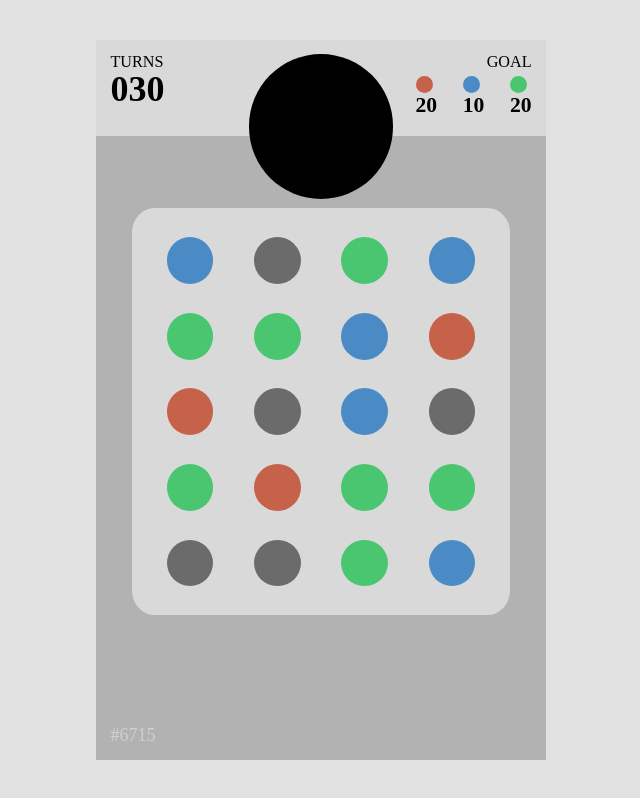
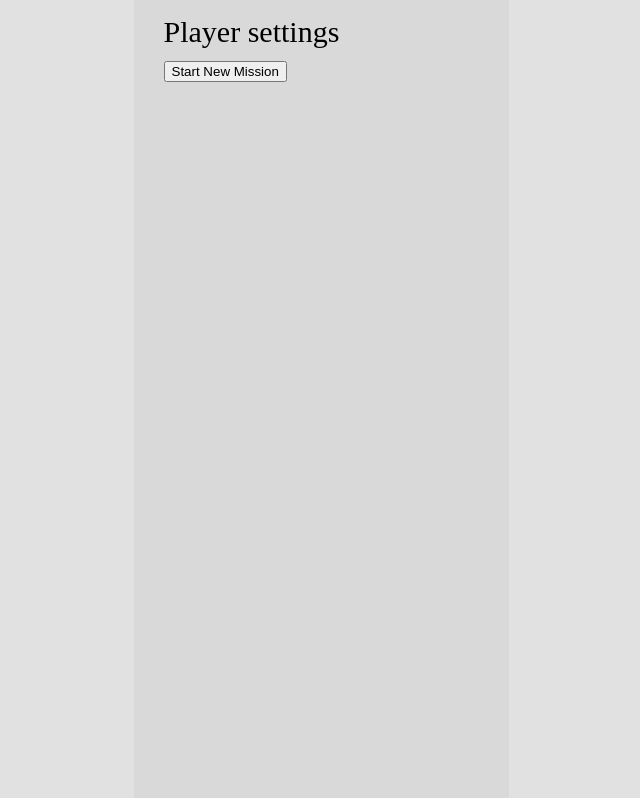
Before and after one commit to dshamak-dev/gems-battle, a plain HTML site: page index.html in a window 1280 px wide. Shown: the whole page, without its empty margins (319-959 px from the left). Drawn offline with Linux system fonts and the light colour scheme.

Commit message:
Update session screen

```diff
--- a/index.js
+++ b/index.js
@@ -1,10 +1,21 @@
+import GameScreen from "./scripts/game.screen.js";
+import { getRandomArrayItem } from "./scripts/gems.helpers.js";
+import MenuScreen from "./scripts/menu/menu.screen.js";
 import Session from "./scripts/session/gems.session.js";
 
 const GAME_STORAGE_KEY = "gems-battle_sessions";
+const GAME_VERSION = 0.1;
+const PACK_ID_LIST = ["dev-pack", "dev-pack-2"];
 
 class Game {
   el = null;
+  screens = [];
   sessions = [];
+  version = GAME_VERSION;
+
+  get activeMission() {
+    return this.sessions.find((it) => [null, 0].includes(it?.state));
+  }
 
   constructor() {
     this.el = document.getElementById("root");
@@ -14,18 +25,59 @@ class Game {
     if (sessionsData != null) {
       const sessionDataList = Object.values(sessionsData);
 
-      sessionDataList.forEach((sessionData) => this.startSession(sessionData));
+      sessionDataList.forEach((sessionData) => {
+        const isActive = [null, 0].includes(sessionData?.state)
+
+        if (!isActive) {
+          return;
+        }
+
+        this.startSession(sessionData);
+      });
     } else {
       // TODO: Add menu to start new Session
-      this.startNextSession();
+      // this.startNextSession();
     }
 
-    // console.info('Create Game');
+    const menuScreen = new MenuScreen({ parentEl: this.el, game: this });
+    menuScreen.show();
+
+    this.screens.push(menuScreen);
+
+    window.addEventListener("resize", this.render.bind(this));
+
+    this.render();
   }
 
-  startNextSession() {
+  getScreen(type) {
+    let instance = null;
+
+    switch (type) {
+      case "menu": {
+        instance = MenuScreen;
+        break;
+      }
+      default: {
+        break;
+      }
+    }
+
+    if (instance == null) {
+      return null;
+    }
+
+    return this.screens.find((s) => s instanceof instance);
+  }
+
+  startNextSession(targetPackId) {
+    const packId = targetPackId || getRandomArrayItem(PACK_ID_LIST);
+
+    if (packId == null) {
+      return;
+    }
+
     // TODO: Add menu to select next mission
-    this.startSession({ packId: "dev-pack" });
+    this.startSession({ packId });
   }
 
   startSession(data = null) {
@@ -37,21 +89,22 @@ class Game {
   }
 
   update() {
-    console.info("Update Game");
+    this.screens.forEach((screen) => screen.update());
 
     this.sessions.forEach((session) => session.update());
+
+    this.render();
   }
 
   render() {
     this.el.innerHTML = "";
-    console.info("Render Game");
 
-    const activeSession = this.sessions.find((it) =>
-      [null, 0].includes(it?.state)
-    );
+    this.screens.forEach((screen) => screen.render());
 
-    if (activeSession != null) {
-      activeSession.render(this.el);
+    const activeMission = this.activeMission;
+
+    if (activeMission != null) {
+      activeMission.render(this.el);
       return;
     }
 
@@ -91,4 +144,4 @@ class Game {
   }
 }
 
-const game = new Game();
+window.game = new Game();
--- /dev/null
+++ b/scripts/game.component.js
@@ -0,0 +1,30 @@
+export default class GameComponent {
+  children = [];
+  el = null;
+  parentEl = null;
+
+  constructor(props = {}) {
+    Object.assign(this, props);
+
+    this.el = document.createElement("div");
+
+    this.update();
+    this.render();
+  }
+
+  update() {
+    this.children?.forEach((it) => it.update());
+  }
+
+  render() {
+    const parentEl = this.el.parent;
+
+    if (parentEl == null &&  this.parentEl == null) {
+      return;
+    } else if (parentEl == null) {
+      this.parentEl.append(this.el);
+    }
+
+    this.children?.forEach((it) => it.render());
+  }
+}
--- /dev/null
+++ b/scripts/game.screen.js
@@ -0,0 +1,79 @@
+import GameComponent from "./game.component.js";
+
+const MIN_SCREEN_WIDTH = 375;
+const FULLSCREEN_WIDTH_BREAKPOINT = 720;
+const SCREEN_WIDTH_PROPOTIONS = 1 / 3;
+
+export default class GameScreen extends GameComponent {
+  displayType = "block";
+  layer = 1;
+  visible = false;
+
+  get screenWidth() {
+    const isPortrait = screen.orientation?.type?.includes("portrait");
+    const screenWidth = screen.width;
+    const useFullscreen = isPortrait && screenWidth <= FULLSCREEN_WIDTH_BREAKPOINT;
+
+    const windowHeight = screen.height;
+    const targetWidth = useFullscreen ? screen.width : SCREEN_WIDTH_PROPOTIONS * windowHeight;
+
+    return Math.max(targetWidth, MIN_SCREEN_WIDTH);
+  }
+
+  constructor(props = { layer: 0 }) {
+    super(props);
+
+    this.layer = props?.layer || 0;
+
+    this.el.classList.add("game_screen");
+    this.el.setAttribute(
+      "style",
+      `
+        --root-height: 100vh;
+        --root-font-size: calc(var(--root-width) * 0.08);
+        font-size: var(--root-font-size);
+        width: var(--root-width);
+        height: var(--root-height);
+        background-color: #D9D9D9;
+        z-index: ${this.layer || 0};
+        overflow: hidden;
+      `
+    );
+
+    this.update();
+    this.render();
+  }
+
+  update() {
+    super.update();
+  }
+
+  render() {
+    const windowWidth = screen.width;
+    const isOverlayScreen = windowWidth < this.screenWidth * 2;
+
+    this.el.classList.toggle("visible", this.visible);
+    this.el.style.setProperty(
+      "--root-width",
+      `min(${this.screenWidth}px, 100vw)`
+    );
+    this.el.style.display = this.visible ? this.displayType : "none";
+    this.el.style.position = isOverlayScreen ? "absolute" : "relative";
+
+    super.render();
+  }
+
+  show() {
+    this.visible = true;
+
+    this.update();
+    this.render();
+  }
+
+  hide() {
+    this.visible = false;
+
+    this.update();
+    this.render();
+  }
+}
--- a/scripts/gems.helpers.js
+++ b/scripts/gems.helpers.js
@@ -39,7 +39,11 @@ export const getIndexesByDirection = (
   gridSize,
   direction = "down"
 ) => {
-  let adjacentIndex = getAdjacentIndexByDirection(fromIndex, gridSize, direction);
+  let adjacentIndex = getAdjacentIndexByDirection(
+    fromIndex,
+    gridSize,
+    direction
+  );
 
   if (adjacentIndex !== -1) {
     return [
@@ -101,3 +105,19 @@ export const getAdjacentIndexByDirection = (
 
   return nextIndex;
 };
+
+export const getRandomArrayItem = (arr) => {
+  const index = getRandomArrayIndex(arr);
+
+  return index === -1 ? null : arr[index];
+};
+
+export const getRandomArrayIndex = (arr) => {
+  if (arr == null || !Array.isArray(arr)) {
+    return -1;
+  }
+
+  let randIndex = getRandom(0, arr.length, true);
+
+  return Math.max(Math.min(arr.length - 1, randIndex), 0);
+};
--- a/scripts/gems.package.js
+++ b/scripts/gems.package.js
@@ -4,7 +4,6 @@ export const loadPackage = async (packageId) => {
   let pack = await fetch(`packages/${packageId}.json`).then(res => res.json());
 
   PACKAGES[packageId] = Object.assign({}, pack);
-  console.info("Pack loaded", pack);
 
   return pack;
 };
--- /dev/null
+++ b/scripts/menu/menu.player.settings.js
@@ -0,0 +1,36 @@
+import GameComponent from "../game.component.js";
+
+export default class PlayerSettings extends GameComponent {
+
+
+  constructor(props) {
+    super(props);
+
+    this.header = new GameComponent({ parentEl: this.el });
+    this.header.el.innerHTML = 'Player settings';
+
+    this.controls = new GameComponent({ parentEl: this.el });
+
+    this.children = [this.header, this.controls];
+  }
+
+  render() {
+    super.render();
+
+    if (!this.controls?.el) {
+      return;
+    }
+
+    this.controls.el.innerHTML = "";
+    const canStartNewMission = this.game.activeMission == null;
+
+    if (canStartNewMission) {
+
+      const missionButtomEl = document.createElement('button');
+      missionButtomEl.innerHTML = 'Start New Mission';
+      missionButtomEl.onclick = this.game.startNextSession.bind(this.game, null);
+
+      this.controls.el.append(missionButtomEl);
+    }
+  }
+}
--- /dev/null
+++ b/scripts/menu/menu.screen.js
@@ -0,0 +1,25 @@
+import GameScreen from "../game.screen.js";
+import { log } from "../gems.helpers.js";
+import PlayerSettings from "./menu.player.settings.js";
+
+export default class MenuScreen extends GameScreen {
+  constructor(props) {
+    super(Object.assign({ layer: 2 }, props));
+
+    const playerSettings = new PlayerSettings({ parentEl: this.el, game: this.game });
+
+    this.children.push(playerSettings);
+
+    this.el.style.setProperty('padding', '0.5em 1em');
+
+    this.render();
+  }
+
+  update() {
+    super.update();
+  }
+
+  render() {
+    super.render();
+  }
+}
--- a/scripts/session/gems.session.footer.js
+++ b/scripts/session/gems.session.footer.js
@@ -20,7 +20,6 @@ export default class SessionHeader {
   }
 
   update(session) {
-    console.info("Update Session Footer", session);
 
     this.render();
   }
--- a/scripts/session/gems.session.grid.js
+++ b/scripts/session/gems.session.grid.js
@@ -1,7 +1,6 @@
 import {
   getAdjacentIndexByDirection,
   getIndexesByDirection,
-  log,
 } from "../gems.helpers.js";
 
 const MIN_GEM_COLLECTION_LENGTH = 3;
@@ -59,6 +58,22 @@ export default class SessionGrid {
     // log("Create Session Grid", data);
     this.el = document.createElement("div");
     this.el.classList.add("session_grid");
+    this.el.setAttribute(
+      "style",
+      `
+        width: calc(100% - 2em);
+        height: fit-content;
+        self-align: center;
+        display: grid;
+        grid-template: repeat(${gridSize.rows}, auto) / repeat(${gridSize.cols}, 1fr);
+        gap: .2em;
+        padding: 0.25em;
+        border-radius: 0.5em;
+        box-sizing: border-box;
+        background-color: #D9D9D9;
+        margin: auto 1em;
+      `
+    );
   }
 
   update(session) {
@@ -73,7 +88,7 @@ export default class SessionGrid {
 
   render(parentEl) {
     // log("Render Session Grid");
-    const { rows, cols } = this.gridSize
+    const { cols } = this.gridSize
 
     const gems = this?.gems || [];
     const gridEl = this.el;
@@ -82,25 +97,12 @@ export default class SessionGrid {
     let fontSizeStyle = cssObj.getPropertyValue("font-size");
     let fontSize = Number(fontSizeStyle?.replace(/px/i)) || 0;
     let gapSize = fontSize * 0.2;
+    const spaceFactor = 0.9;
 
-    const freeWidth = parentEl?.innerWidth - (cols - 1) * gapSize;
+    const elRect = this.el?.getBoundingClientRect();
+    const freeWidth = (elRect?.width - (cols - 1) * gapSize * spaceFactor) || 0;
     const gridItemSize = Math.floor(freeWidth / cols);
-
-    this.el.setAttribute(
-      "style",
-      `
-        --grid-item-size: ${gridItemSize}px,
-        width: 100%;
-        display: grid;
-        grid-template: repeat(${rows}, auto) / repeat(${cols}, 1fr);
-        gap: .2em;
-        padding: 0.5em;
-        margin: 2em 1em 1em;
-        border-radius: 6%;
-        box-sizing: border-box;
-        background-color: #D9D9D9;
-      `
-    );
+    this.el.style.setProperty('--grid-item-size', `${gridItemSize}px`);
 
     let handler = this.triggerGem.bind(this);
 
@@ -111,6 +113,7 @@ export default class SessionGrid {
       el.classList.add("session_grid_item");
 
       el.classList.toggle("pointer", gem != null);
+      el.classList.toggle("empty", gem == null);
 
       el.setAttribute("style", ` --gem-color: ${gem?.color}; padding: 0.3em;`);
 
@@ -129,8 +132,6 @@ export default class SessionGrid {
 
     const gem = this.getGemAtIndex(startIndex);
 
-    log("Gem Click", startIndex, gem);
-
     if (gem == null) {
       return;
     }
@@ -139,12 +140,10 @@ export default class SessionGrid {
       this.findAllSameConnectedGemsFromIndex(startIndex);
     // Connections + target gem
     const collectionLength = gemsCollectionIndexes.length + 1;
-    log("gemsCollectionIndexes", gemsCollectionIndexes);
 
     if (collectionLength < MIN_GEM_COLLECTION_LENGTH) {
       // NOT VALID COLLECTION
       const adjacentIndexes = this.getAdjacentIndexes(startIndex);
-      log("NOT VALID COLLECTION", { adjacentIndexes });
 
       // DESTROY ACTIVE GEM
       this.destroyGemAtIndex(startIndex);
@@ -154,7 +153,6 @@ export default class SessionGrid {
     } else {
       // COLLECT COLLECTION
       this.collectGemsByIndexes([startIndex, ...gemsCollectionIndexes]);
-      log("COLLECT VALID COLLECTION");
     }
 
     this.save();
--- a/scripts/session/gems.session.header.js
+++ b/scripts/session/gems.session.header.js
@@ -11,14 +11,13 @@ export default class SessionHeader {
     this.session = session;
     this.character = this.session?.pack?.character || null;
 
-    console.info("Create Session Header", data);
     this.el = document.createElement("div");
     this.el.classList.add("session_header");
     this.el.setAttribute(
       "style",
       `
         width: 100%;
-        min-height: calc(var(--root-height) * 0.10);
+        height: fit-content;
         display: grid;
         grid-template: 1fr / 1fr 1.5fr 1fr;
         padding: 0.4em;
@@ -64,13 +63,11 @@ export default class SessionHeader {
   }
 
   update(session) {
-    console.info("Update Session Header", session);
 
     this.render();
   }
 
   render(parentEl) {
-    console.info("Render Session Header");
     const el = this.el;
 
     if (parentEl != null) {
--- a/scripts/session/gems.session.js
+++ b/scripts/session/gems.session.js
@@ -3,6 +3,7 @@ import SessionGrid from "./gems.session.grid.js";
 import SessionFooter from "./gems.session.footer.js";
 import { loadPackage } from "../gems.package.js";
 import { generateId, log } from "../gems.helpers.js";
+import GameScreen from "../game.screen.js";
 
 export const SESSION_WIDTH = 300;
 export const SESSION_HEIGHT = 800;
@@ -16,10 +17,9 @@ const SESSION_STATE_TYPES = {
   fail: 2,
 };
 
-export default class Session {
+export default class Session extends GameScreen {
   id = null;
   state = SESSION_STATE_TYPES.draft;
-  containerEl = null;
   lastUpdate = null;
   history = [];
   version = null;
@@ -29,19 +29,22 @@ export default class Session {
   collection = {};
   gemIds = null;
   createdAt = null;
-  // components START
-  // header, grid, footer
   components = [];
   loading = false;
   experience = 0;
-  // components END
+  displayType = 'grid';
 
   get turnsLeft() {
     return Math.max(0, this.maxTurns - this.turn);
   }
 
   constructor(game, data) {
+    super({ parentEl: game.el });
     this.reset();
+
+    if (data?.packId == null) {
+      return;
+    }
 
     this.id = data?.id || generateId();
     this.game = game;
@@ -53,22 +56,12 @@ export default class Session {
       this.set({ createdAt: Date.now() });
     }
 
-    this.containerEl = document.createElement("div");
-    this.containerEl.classList.add("session");
-    this.containerEl.setAttribute("data-id", this.id);
-    this.containerEl.setAttribute(
-      "style",
-      `
-        --root-width: calc((5 / 8) * 100vh * 0.9);
-        --root-height: calc(100vh * 0.9);
-        --root-font-size: calc(var(--root-width) * 0.08);
-        font-size: var(--root-font-size);
-        width: var(--root-width);
-        height: var(--root-height);
-        display: grid;
-        grid-template-rows: auto auto 1fr;
-      `
-    );
+    // this.el = document.createElement("div");
+    this.el.classList.add("session");
+    this.el.setAttribute("data-id", this.id);
+    this.el.style.setProperty('grid-template-rows', 'auto 1fr auto');
+
+    this.show();
 
     if (
       data == null ||
@@ -77,7 +70,7 @@ export default class Session {
       )
     ) {
       this.render();
-      return null;
+      return this;
     }
 
     const self = this;
@@ -88,6 +81,15 @@ export default class Session {
       .then((pack) => {
         self.loading = false;
         self.error = null;
+
+        // validate pack
+        const canUsePack =
+          Math.floor(pack?.version) === Math.floor(self.game.version);
+
+        if (!canUsePack) {
+          throw new Error(`Pack "${pack.name || data.packId}" can't be used.`);
+          return;
+        }
 
         self.initPack(Object.assign({ id: data.packId }, pack));
       })
@@ -105,7 +107,8 @@ export default class Session {
     ].includes(this.state);
 
     if (isEndedState) {
-      this.game.startNextSession();
+      this.end();
+      // this.game.update();
     }
   }
 
@@ -153,7 +156,7 @@ export default class Session {
     });
     const footer = new SessionFooter(this);
 
-    this.components.push(header, grid, footer);
+    this.children.push(header, grid, footer);
 
     const isValid = this.validateSession();
 
@@ -212,7 +215,9 @@ export default class Session {
   end() {
     // TODO: IF session was ended, skip and hide
     // TODO: apply experience to player stats and start new session
-    this.set({ state: SESSION_STATE_TYPES.success });
+    // this.set({ state: SESSION_STATE_TYPES.success });
+    this.hide();
+    this.game.update();
     //this.game.startSession();
   }
 
@@ -220,27 +225,28 @@ export default class Session {
     // log("Update Session");
     const _session = this;
 
-    this.components.forEach((c) => c?.update(_session));
+    this.children.forEach((c) => c?.update(_session));
 
     this.render();
   }
 
   render(rootEl = this.game?.el) {
+    super.render();
     // log("Render Session");
-    const el = this.containerEl;
+    const el = this.el;
 
-    if (el == null) {
-      return;
-    }
+    // if (el == null) {
+    //   return;
+    // }
 
-    if (rootEl != null) {
-      rootEl.append(el);
-    }
+    // if (rootEl != null) {
+    //   rootEl.append(el);
+    // }
 
     const { visible, message, hint } = this.getOverlayInfo();
 
-    if (this.containerEl != null) {
-      this.containerEl.onclick = visible ? this.handleClick.bind(this) : null;
+    if (this.el != null) {
+      this.el.onclick = visible ? this.handleClick.bind(this) : null;
     }
 
     const overlayContent =
@@ -261,7 +267,7 @@ export default class Session {
       el.removeAttribute("data-overlay-content");
     }
 
-    this.components.forEach((c) => c?.render(el));
+    this.children.forEach((c) => c?.render(el));
   }
 
   getOverlayInfo() {
@@ -272,7 +278,12 @@ export default class Session {
         this.state
       );
     let message = visible ? this.getStateMesage() : null;
-    let hint = visible && !this.loading ? "Click to start next Mission" : null;
+    let hint = null;
+
+    if (visible && !this.loading) {
+      hint =
+        this.error != null ? "Click close" : "Click to close Mission screen";
+    }
 
     return { visible, message, hint };
   }
@@ -310,7 +321,6 @@ export default class Session {
   }
 
   collectGem(gem, expFactor = 1) {
-    log("Collect Gem", gem, expFactor);
     if (gem == null) {
       return;
     }
--- a/style.css
+++ b/style.css
@@ -6,6 +6,10 @@ body {
 body {
   min-height: 100vh;
   background-color: #e1e1e1;
+}
+
+body * {
+  box-sizing: border-box;
 }
 
 main {
@@ -34,6 +38,7 @@ main {
   width: 100%;
   height: 100%;
   z-index: 1;
+  padding: 0.5em;
   background-color: #2a2a2a;
   color: white;
   display: flex;
@@ -41,6 +46,7 @@ main {
   align-items: center;
   text-align: center;
   white-space: break-spaces;
+  box-sizing: border-box;
 }
 .session.overlay.error:after {
   color: salmon;
@@ -76,6 +82,17 @@ main {
   border-radius: 100%;
   background-color: var(--gem-color);
 }
+.session .session_grid .session_grid_item:not(.empty):before {
+  box-shadow: 1px 2px 2px 0px rgba(0, 0, 0, 0.4);
+}
+.session .session_grid .session_grid_item:not(.empty):hover:before {
+  box-shadow: 1px 1px 1px 0px rgba(0, 0, 0, 0.4);
+}
+.session .session_grid .session_grid_item.empty:before {
+  /* box-shadow: 0px 0px 2px 0px rgba(0, 0, 0, 0.4); */
+  background-color: rgba(0, 0, 0, 0.02);
+  outline: 1px dashed rgba(0, 0, 0, 0.1);
+}
 /* session END */
 /* text START */
 .text-right {
```
Also changed, not shown: packages/dev-pack-2.json (added, +50 -0 lines).
